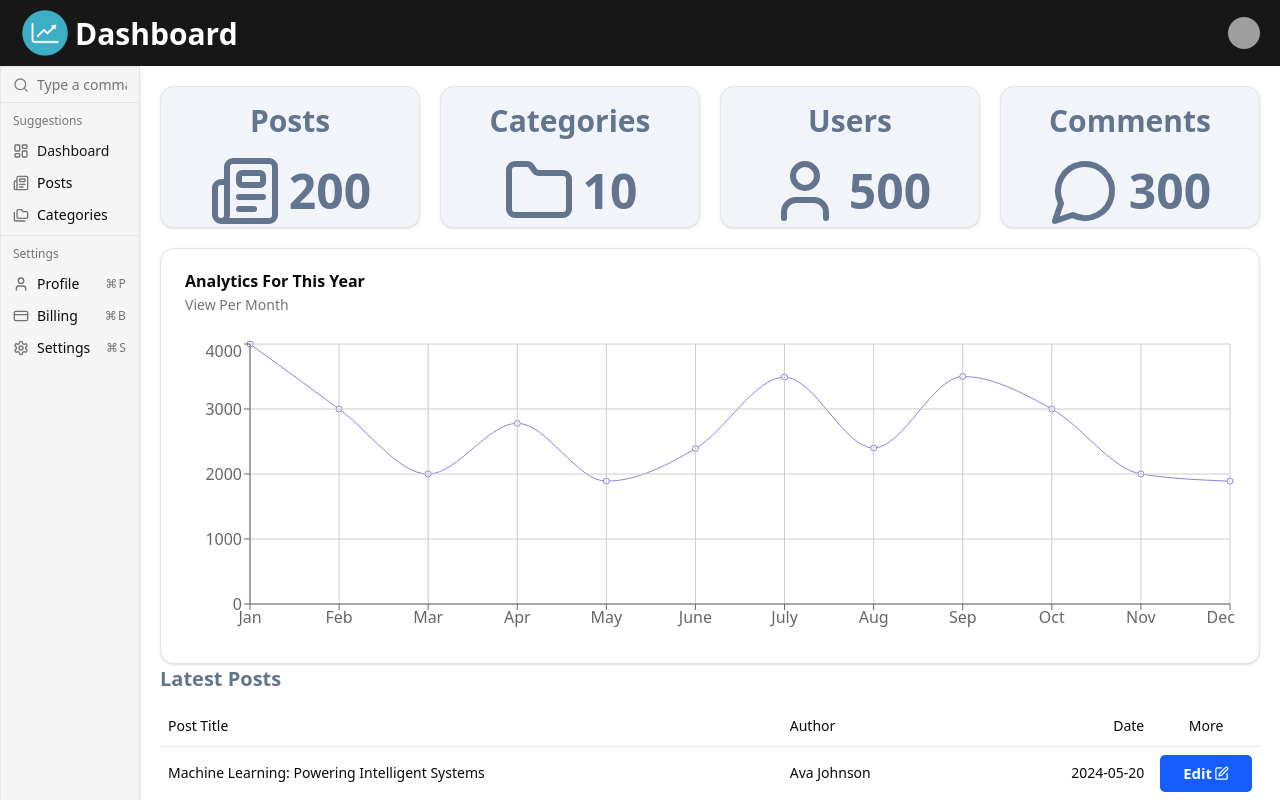
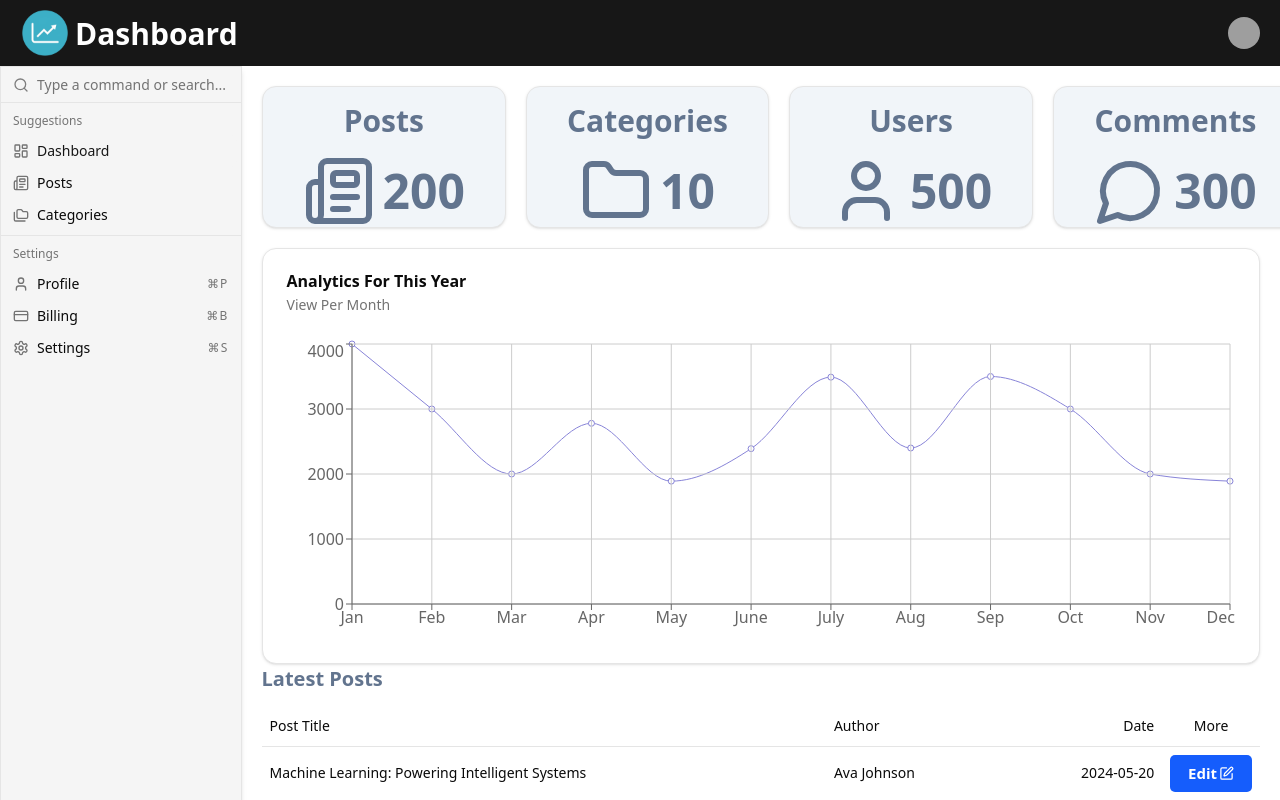
Before and after one commit to HumbleBoyy/Admin-Dashboard-NextJs, a Next.js app: page / in a window 1280 px wide. Shown: the top 800 px of the page. Built offline with nearby package versions, Linux system fonts and the light colour scheme; grey boxes are pictures that could not be loaded.

Commit message:
New Commit

```diff
--- a/app/layout.tsx
+++ b/app/layout.tsx
@@ -19,7 +19,7 @@
           <div className="hidden md:block h-[100vh] w-[300px]">
             <CustomSideBar/>
           </div>
-          <div className="w-full p-5 md:max-w-[1140px]">
+          <div className="w-full p-5 md:max-w-[1140px] h-[100vh] overflow-y-scroll">
             {children}
           </div>
         </div>
```
